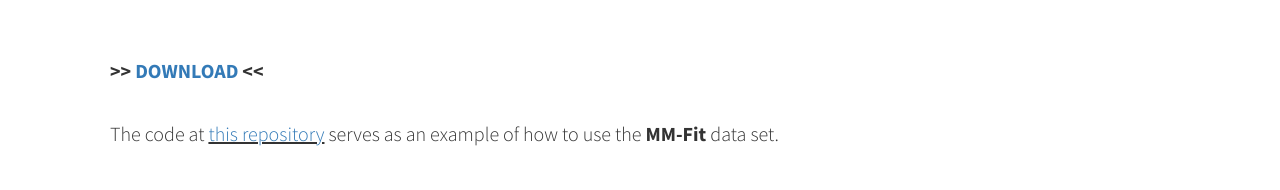
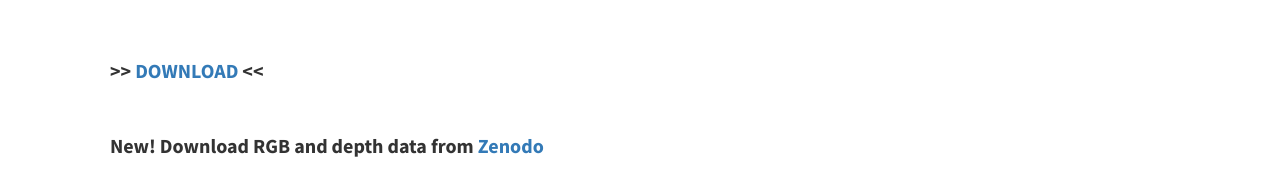
Before and after one commit to mmfit/mmfit, a plain HTML site: page index.html in a window 1280 px wide. Shown: the part 1145-1335 px from the top of the page. Drawn offline with Linux system fonts and the light colour scheme.

Commit message:
Update index.html

```diff
--- a/index.html
+++ b/index.html
@@ -223,6 +223,7 @@ multi-viewpoint RGB-D video, with 2D and 3D pose estimates.</h3>
                          <div class="media">
                               <div class="media-body">
                                    <h3 class="media-heading"><br/><b>&gt;&gt; <a href="https://s3.eu-west-2.amazonaws.com/vradu.uk/mm-fit.zip">DOWNLOAD</a> &lt;&lt;</b><br/></h3>
+				   <h3 class="media-heading"><br/><b> New! Download RGB and depth data from <a href="https://zenodo.org/records/7672767">Zenodo</a> </b><br/></h3>
 
                               </div>
                          </div>
```
